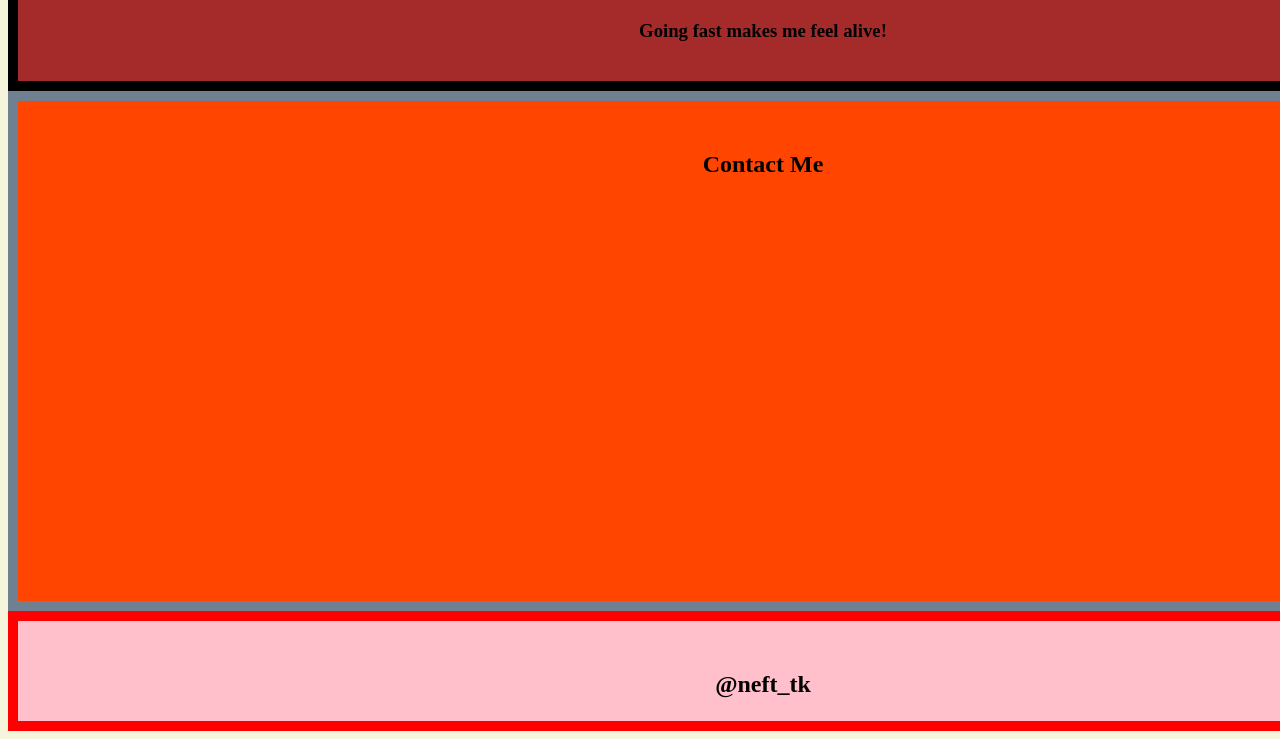
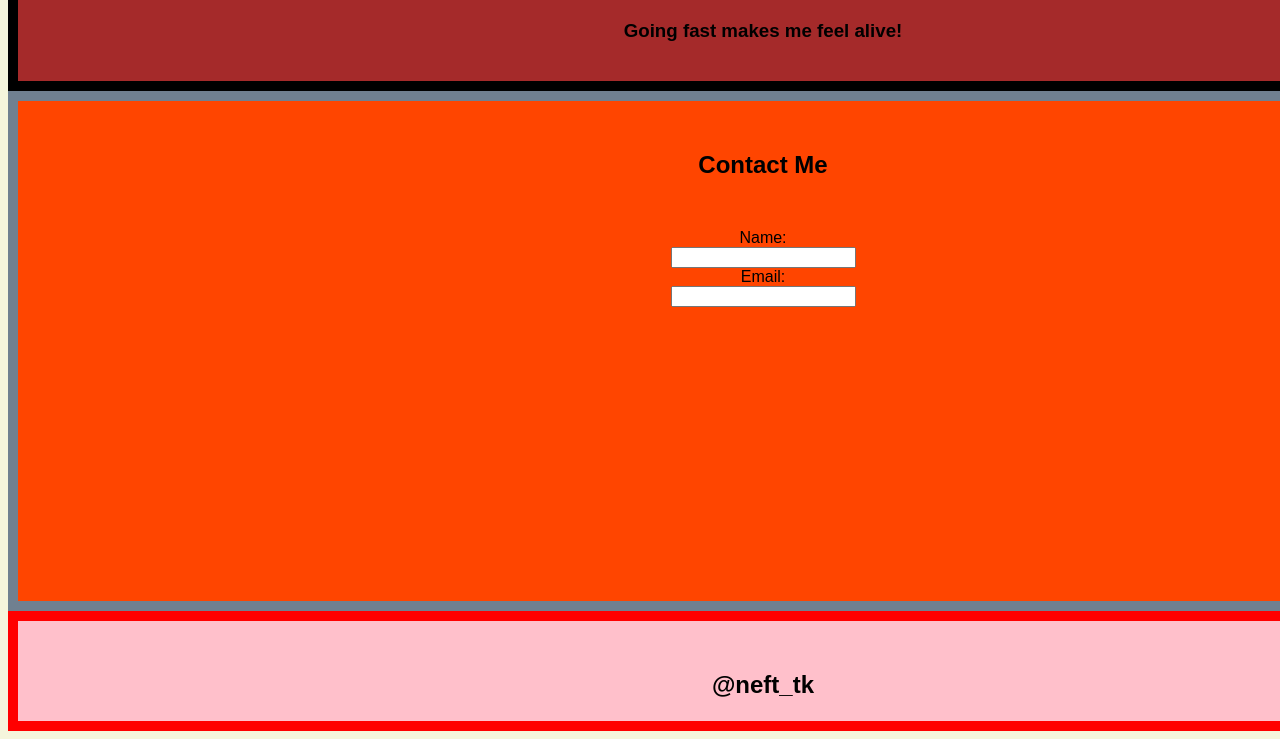
Before and after one commit to neft-tk/Mini-project-1, a plain HTML site: page index.html in a window 1280 px wide. Shown: the part 437-1176 px from the top of the page. Drawn offline with Linux system fonts and the light colour scheme.

Commit message:
added form for name and email.

```diff
--- a/assets/css/style.css
+++ b/assets/css/style.css
@@ -9,6 +9,7 @@ header {
     background-color: pink;
     z-index: 1;
     border: 5px solid black;
+    font-family: Arial, Helvetica, sans-serif;
 }
 
 h2 {
@@ -27,6 +28,7 @@ first {
     display: block;
     text-align: center;
     border: 10px solid black;
+    font-family: Arial, Helvetica, sans-serif;
 }
 
 second {
@@ -36,6 +38,7 @@ second {
     display: block;
     text-align: center;
     border: 10px solid slategray;
+    font-family: Arial, Helvetica, sans-serif;
 }
 
 footer {
@@ -44,4 +47,5 @@ footer {
     text-align: center;
     background-color: pink;
     border: 10px solid red;
+    font-family: Arial, Helvetica, sans-serif;
 }
--- a/index.html
+++ b/index.html
@@ -25,6 +25,12 @@
 
         <second>
             <h2>Contact Me</h2>
+            <form>
+                <label for="fname">Name:</label><br>
+                <input type="text" id="fname" name="fname"><br>
+                <label for="lname">Email:</label><br>
+                <input type="text" id="lname" name="lname">
+              </form>
         </second>
         <footer>
             <h2>@neft_tk</h2>
```
